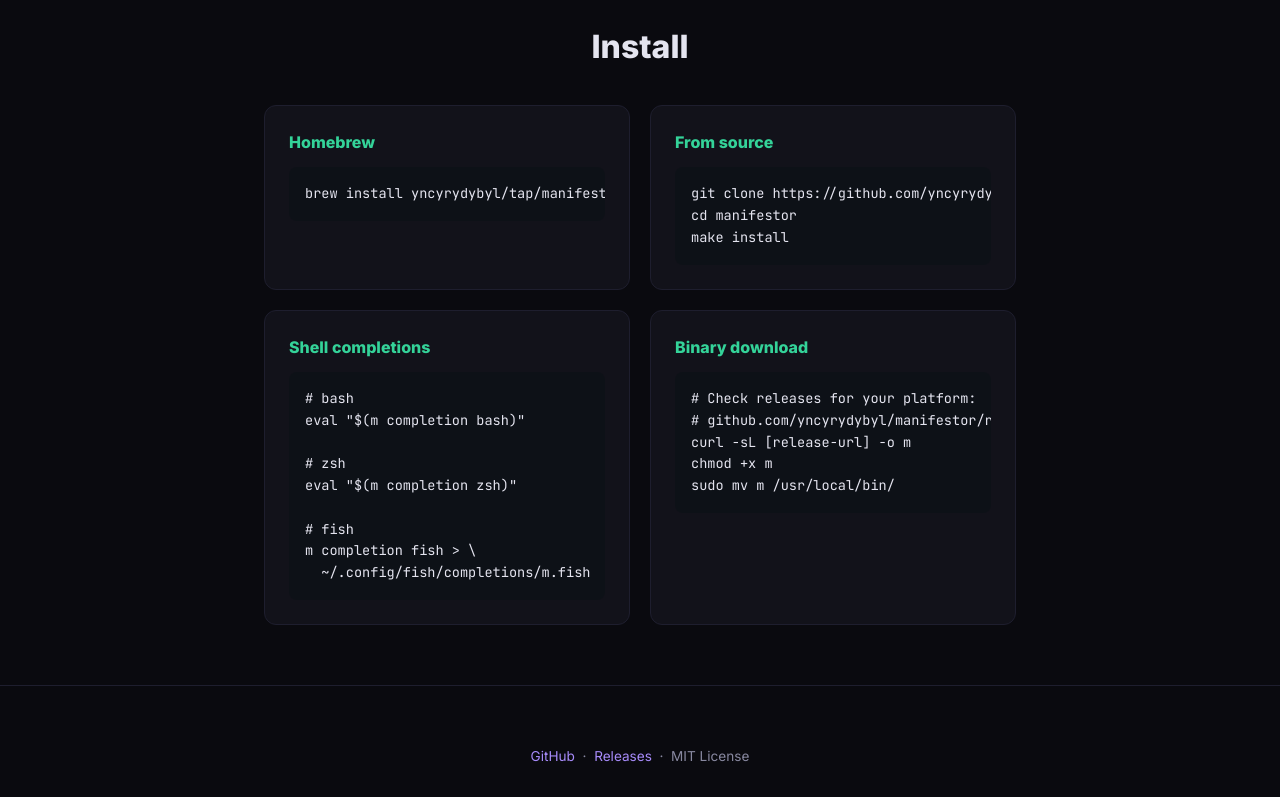
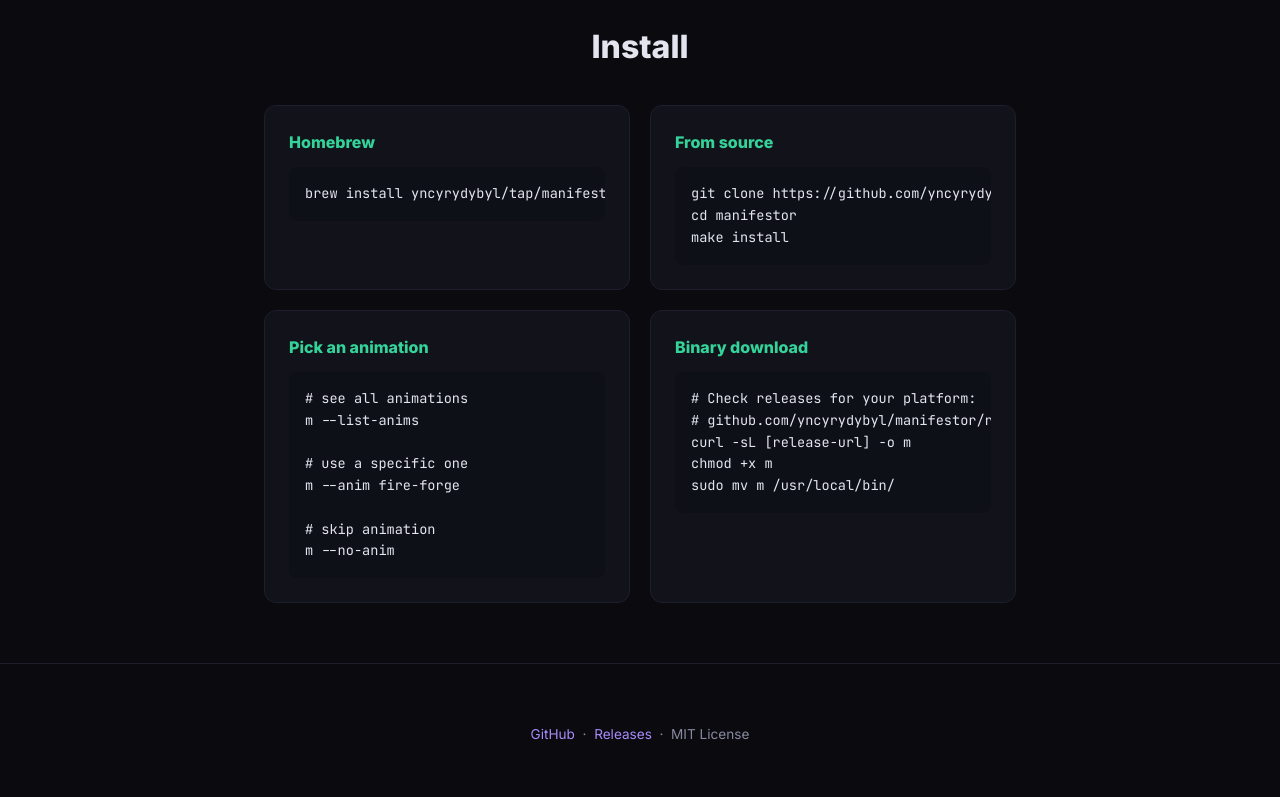
Before and after one commit to yncyrydybyl/manifestor, a plain HTML site: page site/index.html in a window 1280 px wide. Shown: the part 2286-3083 px from the top of the page. Drawn offline with Linux system fonts and the light colour scheme.

Commit message:
fix: remove unreleased shell completion references from site
The site advertised 'm completion bash|zsh|fish' commands that
don't exist on main yet (they're on feat/completions). Replaced
with animation picker instructions and a safety feature card.

Addresses Codex review on PR #5.

```diff
--- a/site/index.html
+++ b/site/index.html
@@ -367,9 +367,9 @@
         <p>Every copy plays a random manifestation animation. Rainbow beams, portals, forging in flames.</p>
       </div>
       <div class="feature-card">
-        <div class="icon">🐚</div>
-        <h3>Shell completions</h3>
-        <p>Tab completion for bash, zsh, and fish. All flags and animation names.</p>
+        <div class="icon">🔒</div>
+        <h3>Safe by default</h3>
+        <p>Same-file guard prevents data loss. Staleness check catches stale grabs. Force mode when you mean it.</p>
       </div>
       <div class="feature-card">
         <div class="icon">🍺</div>
@@ -467,16 +467,15 @@ cd manifestor
 make install</pre>
       </div>
       <div class="install-method">
-        <h3>Shell completions</h3>
-        <pre># bash
-eval "$(m completion bash)"
+        <h3>Pick an animation</h3>
+        <pre># see all animations
+m --list-anims
 
-# zsh
-eval "$(m completion zsh)"
+# use a specific one
+m --anim fire-forge
 
-# fish
-m completion fish > \
-  ~/.config/fish/completions/m.fish</pre>
+# skip animation
+m --no-anim</pre>
       </div>
       <div class="install-method">
         <h3>Binary download</h3>
```
